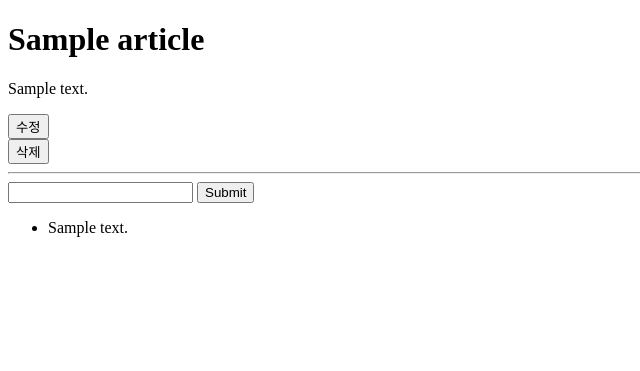
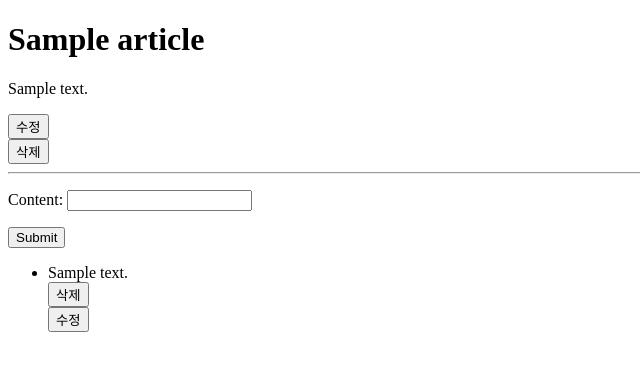
Before and after one commit to sooya14/TIL, a Django app: page /board/articles/1/ in a window 1280 px wide. Shown: the top 371 px of the page, without its empty margins (0-640 px from the left). Run offline with Django 3.2, Linux system fonts and the light colour scheme; tables that the repository leaves empty hold one stand-in row (values such as "Sample post").

Commit message:
finish DJANGO_RECAP | 191014

```diff
--- a/06_django_advance/01_DJANGO_RECAP/board/forms.py
+++ b/06_django_advance/01_DJANGO_RECAP/board/forms.py
@@ -1,8 +1,8 @@
 from django import forms
 from .models import Article, Comment
 
-# forms.Form => Data 입력 및 검증
-# forms.ModelForm => Data 입력/검증 + HTML 생성
+# forms.Form => Data 입력 및 검증 + HTML 제공 => Model 정보 모름
+# forms.ModelForm => Data 입력/검증 + HTML 생성 => Model 정보를 알고있음
 
 
 class ArticleModelForm(forms.ModelForm):
@@ -12,7 +12,7 @@ class ArticleModelForm(forms.ModelForm):
     title = forms.CharField(min_length=2, max_length=100)
 
 
-    class Meta:
+    class Meta:  # 케이스를 씌우는
         model = Article
         fields = '__all__'
 
@@ -23,4 +23,11 @@ class CommentModelForm(forms.ModelForm):
 
     class Meta:
         model = Comment
-        fields = '__all__'
+        fields = ('content',)  # contetnt 만 검증하겠다는 의미
+
+
+
+# 참고형
+class ArticleForm(forms.Form):
+    title = forms.CharField(min_length=2, max_length=100)
+    content = forms.CharField()  # 모든 컬럼에 대해서 다 써줘야한다.
--- a/06_django_advance/01_DJANGO_RECAP/board/models.py
+++ b/06_django_advance/01_DJANGO_RECAP/board/models.py
@@ -12,6 +12,6 @@ class Article(models.Model):
 
 class Comment(models.Model):
     content = models.CharField(max_length=200)  # CharField 는 max_length 가 필수 / 저장이 되는데 숫자 제한 잘라서 저장한다.
-    article = models.ForeignKey(Article, on_delete=models.CASCADE)  # 원본이 지워지면 부가정보도 같이 지워진다. / on_delete 뒤에 뭐라도 있어야한다.
+    article = models.ForeignKey(Article, on_delete=models.CASCADE)  # 원본이 지워지면 부가정보도 같이 지워진다. / on_delete 필수로 존재. 뒤에 뭐라도 있어야한다.
     # ForeignKey 덕분에 article_id 라고 하지 않아도 알아서 잡힌다.
     # Article 과 순서 바꿀수 없다.
--- /dev/null
+++ b/06_django_advance/01_DJANGO_RECAP/board/templates/board/_comment.html
@@ -0,0 +1,24 @@
+<form action="{% url 'board:new_comment' article.id %}" method="POST">
+        {% csrf_token %}
+        {% comment %} <input type="text" name="comment"> {% endcomment %}
+        {{ comment_form.as_p }}
+        <input type="submit">
+    </form>
+
+    <!--comment 모두 가져오는 부분 -->
+    {% if comments %}  <!--만약 comments 가 있으면 for문 돌기-->
+        <ul>
+            {% for comment in comments %}
+                <li>
+                    {{ comment.content }}
+                    <form method="POST" action="{% url 'board:delete_comment' article.id comment.id %}">  <!--url 순서대로 id 입력하면 된다. -->
+                        {% csrf_token %}
+                        <input type="submit" value="삭제">
+                    </form>
+                    <button>수정</button>  <!--자바스크립트를 통해서 가능하다.. -->
+                </li>
+
+            {% endfor %}
+        </ul>
+
+    {% endif %}
--- a/06_django_advance/01_DJANGO_RECAP/board/templates/board/detail.html
+++ b/06_django_advance/01_DJANGO_RECAP/board/templates/board/detail.html
@@ -30,22 +30,8 @@
 
     <hr>
 
-    <form action="{% url 'board:new_comment' article.id %}" method="POST">
-        {% csrf_token %}
-        <input type="text" name="comment_content">
-        <input type="submit">
-    </form>
+    {% include 'board/_comment.html' %}
 
-    <!--comment 모두 가져오는 부분 -->
-    {% if comments %}
-        <ul>
-            {% for comment in comments %}
-                <li>{{ comment.content }}</li>
-
-            {% endfor %}
-        </ul>
-
-    {% endif %}
 
     <!--자바스크립드st-->
     {% comment %} <script>
--- a/06_django_advance/01_DJANGO_RECAP/board/urls.py
+++ b/06_django_advance/01_DJANGO_RECAP/board/urls.py
@@ -25,6 +25,9 @@ urlpatterns = [
     # Delete 글 삭제 (delete)
     path('articles/<int:article_id>/delete/', views.delete_article, name='delete_article'),
 
-    # Comment Create
+    # Create Comment
     path('articles/<int:article_id>/comments/new/', views.new_comment, name='new_comment'),
+
+    # Delete Comment
+    path('articles/<int:article_id>/comments/<int:comment_id>/delete/', views.delete_comment, name='delete_comment'),
 ]
--- a/06_django_advance/01_DJANGO_RECAP/board/views.py
+++ b/06_django_advance/01_DJANGO_RECAP/board/views.py
@@ -1,9 +1,12 @@
 from django.shortcuts import render, redirect, get_object_or_404
 from django.views.decorators.http import require_GET, require_POST, require_http_methods
 
-from .forms import ArticleModelForm, CommentModelForm
+from .forms import ArticleModelForm, CommentModelForm, ArticleForm
 from IPython import embed # 왜 에러가 났는지 알수 있다. 디버깅처럼
 from .models import Article, Comment
+
+
+
 
 # CRUD
 @require_http_methods(['GET', 'POST'])  # GET, POST 만을 처리하겠다. (비공식적으로 많은 method 가 존재하기 때문에)
@@ -46,9 +49,13 @@ def article_list(request):
 def article_detail(request, article_id):
     article = get_object_or_404(Article, id=article_id)
     comments = article.comment_set.all()  # 모든 comments 를 리스트로 저장한다. # Comment.objects.filter(article_id=article.id)
+    # article views 라고 해서 comments 를 안에 설정하는 것을 어색해 하지말고,
+    comment_form = CommentModelForm()  # 화면을 그냥 볼때는 () 비워 놓고,
+
     return render(request, 'board/detail.html', {
         'article': article,
         'comments': comments,
+        'comment_form': comment_form,
     })
 
 @require_http_methods(['GET', 'POST'])
@@ -77,14 +84,65 @@ def delete_article(request, article_id):
 @require_POST
 def new_comment(request, article_id):  # /board/articles/N/comments/new
     article = get_object_or_404(Article, id=article_id)
-    comment = Comment()
-    comment.content = request.POST.get('comment_content')
-    comment.article_id = article.id
-    comment.save()
+
+    # comment = Comment()
+    # comment.content = request.POST.get('comment_content')
+    # comment.article_id = article.id  # 몇번 게시글의 댓글인지를 알기 위해서 url 에 N 이 있다.
+    # comment.save()
+
+    form = CommentModelForm(request.POST)  # 화면을 보여주는 것이 아니라 저장을 담당하는 부분(POST) => 날라온 데이터를 받아줘야한다.
+    # 판별하고 싶을 때는 request.POST 를 채워넣어야한다.
+    # embed()
+    if form.is_valid():  # id 는 신경을 쓰지 않는다.
+        # comment = Comment()
+        # comment.content = request.POST.get('content')
+        comment = form.save(commit=False)  # comment = form.save() 는 의미가 없다. comment의 detail 화면으로 갈 필요가 없기 때문에 # commit : 저장하는 척
+        # id 는 사용자가 직접 입력하지 않기 때문에 commit 사용
+        # 저장은 중요하니까..? 제어를 뻇어 와서 검증할라고
+        comment.article_id = article.id  # 몇번 게시글의 댓글인지를 알기 위해서 url 에 N 이 있다.
+        comment.save()
+
+    # 유효하지 않아도 detail 화면으로 간다. 그래서 이걸로 끝!
     return redirect(article)
 
 
+@require_POST  # 데이터를 삭제하니까 POST
+def delete_comment(request, article_id, comment_id):
+    # article = get_object_or_404(Article, id=article_id)
+    # comment = get_object_or_404(Comment, id=comment_id)
+    # if comment in article.comment_set.all():  # 게시글에 달린 댓글의 모든 것
+    #     comment.delete()
+    # return redirect(article)
 
+    # 가성비 코드
+    comment = get_object_or_404(Comment, id=comment_id)
+    comment.delete()  # db 에서 삭제되고,
+    return redirect(comment.article)  # 이 함수가 끝난 후에 메모리에서 삭제된다. => 메모리삭제와 db삭제는 다르다.
+
+
+
+
+
+
+# # (참고사항) Create Article with Form
+# def new_article_with_form(request):
+#     if request.method == 'POST':
+#         form = ArticleForm(request.POST)
+
+#         if form.is_valid():
+#             article = ArticleForm()
+#             # article.title = request.POST.get('title') # 검증되지 않은 데이터 / 오염된 데이터가 들어갈 수 있기 때문에 가급적이면 사용하지 않는 것이 좋다.
+#             article.title = form.cleaned_data.get('title') # 검증된 데이터 / 데이터가 자동으로 들어가지 않아서 직접 하나씩 꼽아줘야한다.
+#             article.content = form.cleaned_data.get('content')
+#             article.save()
+#             return redirect(article)
+
+#     else:
+#         form = ArticleForm()
+
+#     return render(request, 'board/new.html', {
+#         'form': form,
+#     })
 
 
 
```
